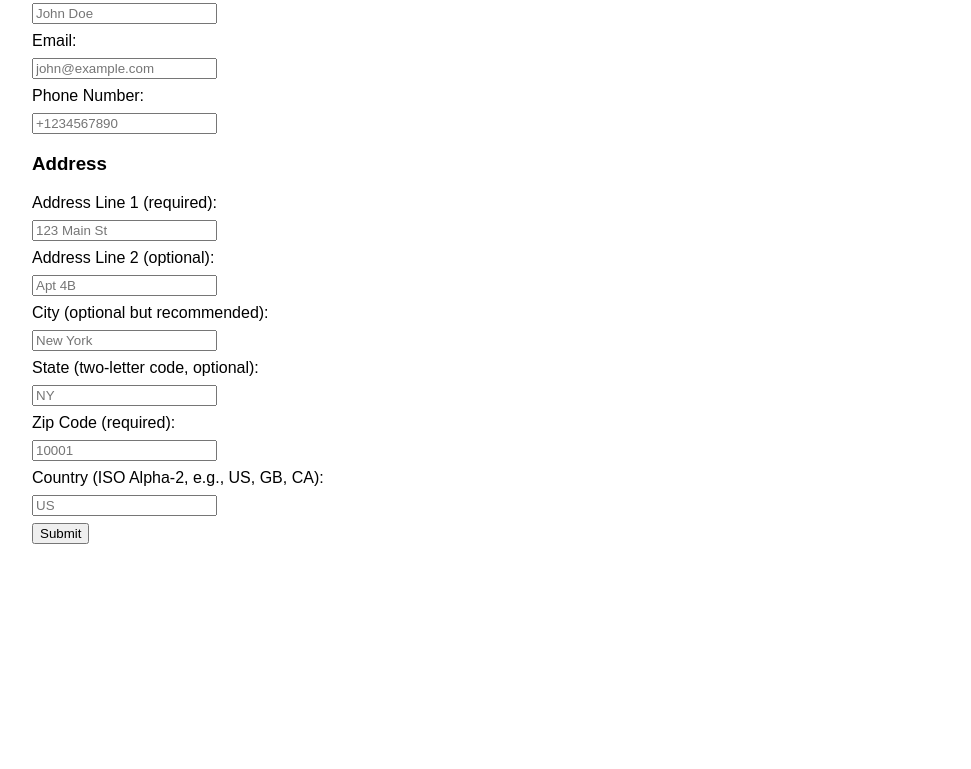
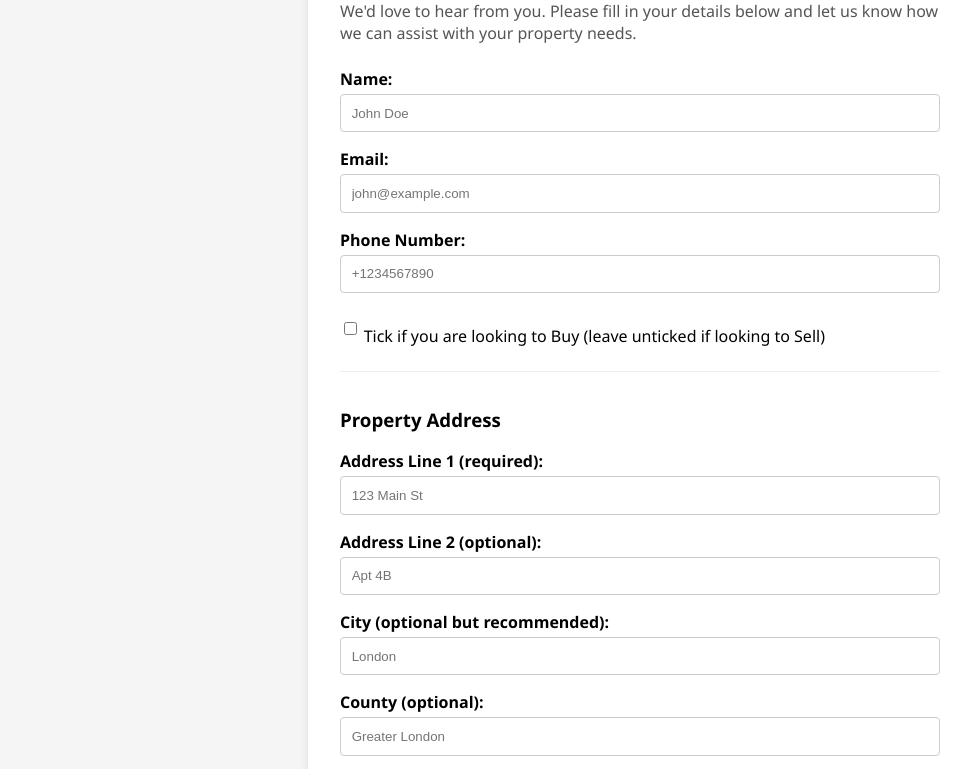
Before and after one commit to jess-heaton/vfcomp, a plain HTML site: page index.html in a window 1280 px wide. Shown: the part 147-916 px from the top of the page, without its empty margins (0-971 px from the left). Before the commit the page ends 800 px from the top, so only its background shows below. Drawn offline with Linux system fonts and the light colour scheme.

Commit message:
Update index.html

```diff
--- a/index.html
+++ b/index.html
@@ -2,26 +2,77 @@
 <html lang="en">
 <head>
   <meta charset="UTF-8">
-  <title>Make.com Outbound Call Trigger</title>
+  <title>Contact Us - Real Estate Inquiries</title>
   <style>
     body {
-      font-family: Arial, sans-serif;
-      margin: 2em;
+      font-family: 'Segoe UI', Tahoma, Geneva, Verdana, sans-serif;
+      background: #f5f5f5;
+      margin: 0;
+      padding: 0;
+    }
+    .container {
+      background: #fff;
       max-width: 600px;
+      margin: 50px auto;
+      padding: 2em;
+      border-radius: 8px;
+      box-shadow: 0 2px 10px rgba(0,0,0,0.1);
     }
-    label, input, button {
+    h1 {
+      margin-bottom: 0.5em;
+      font-size: 24px;
+    }
+    p {
+      margin-bottom: 1.5em;
+      color: #555;
+    }
+    label {
+      font-weight: bold;
+      margin-top: 1em;
       display: block;
-      margin: 0.5em 0;
     }
-    h3 {
+    input[type="text"],
+    input[type="email"] {
+      width: 100%;
+      padding: 0.8em;
+      margin-top: 0.3em;
+      border: 1px solid #ccc;
+      border-radius: 4px;
+      box-sizing: border-box;
+    }
+    input[type="checkbox"] {
+      width: auto;
+      margin-right: 0.5em;
+    }
+    button {
+      margin-top: 1.5em;
+      padding: 0.8em 1.5em;
+      background: #007BFF;
+      border: none;
+      border-radius: 4px;
+      color: #fff;
+      font-size: 16px;
+      cursor: pointer;
+    }
+    button:hover {
+      background: #0056b3;
+    }
+    .address-section {
+      margin-top: 1.5em;
+      border-top: 1px solid #eee;
+      padding-top: 1em;
+    }
+    .checkbox-group {
+      display: flex;
+      align-items: center;
       margin-top: 1em;
     }
   </style>
 </head>
 <body>
-  <h1>Make.com Outbound Call Trigger</h1>
-  <p>Please enter your details below:</p>
-
+  <div class="container">
+    <h1>Contact Us</h1>
+    <p>We'd love to hear from you. Please fill in your details below and let us know how we can assist with your property needs.</p>
     <form id="callForm">
       <!-- Name -->
       <label for="name">Name:</label>
@@ -53,9 +104,19 @@
         required
       >
 
+      <!-- Property Interest Checkbox -->
+      <div class="checkbox-group">
+        <input
+          type="checkbox"
+          id="buyingCheckbox"
+          name="buyingCheckbox"
+        >
+        <label for="buyingCheckbox" style="display: inline; font-weight: normal;">Tick if you are looking to Buy (leave unticked if looking to Sell)</label>
+      </div>
+
       <!-- Address Section -->
-    <h3>Address</h3>
-
+      <div class="address-section">
+        <h3>Property Address</h3>
         <label for="address1">Address Line 1 (required):</label>
         <input
           type="text"
@@ -78,23 +139,23 @@
           type="text"
           id="city"
           name="city"
-      placeholder="New York"
+          placeholder="London"
         >
 
-    <label for="state">State (two-letter code, optional):</label>
+        <label for="state">County (optional):</label>
         <input
           type="text"
           id="state"
           name="state"
-      placeholder="NY"
+          placeholder="Greater London"
         >
 
-    <label for="zipcode">Zip Code (required):</label>
+        <label for="zipcode">Postcode (required):</label>
         <input
           type="text"
           id="zipcode"
           name="zipcode"
-      placeholder="10001"
+          placeholder="SW1A 1AA"
           required
         >
 
@@ -103,14 +164,16 @@
           type="text"
           id="country"
           name="country"
-      placeholder="US"
+          placeholder="GB"
         >
+      </div>
 
       <!-- Submit Button -->
       <button type="submit">Submit</button>
     </form>
 
-  <div id="result" style="margin-top: 1em;"></div>
+    <div id="result" style="margin-top: 1em; color: #333;"></div>
+  </div>
 
   <script>
     document.getElementById('callForm').addEventListener('submit', function(e) {
@@ -127,6 +190,9 @@
       const zipcode = document.getElementById('zipcode').value;
       const country = document.getElementById('country').value;
 
+      // New property interest field: true if buying, false if selling
+      const isBuying = document.getElementById('buyingCheckbox').checked;
+
       // Replace with your Make.com Webhook URL
       const makeWebhookURL = 'https://hook.eu2.make.com/1ghu20spiyh2lsfmbruuvp3fq1quca71';
 
@@ -135,6 +201,7 @@
         name: name,
         email: email,
         phoneNumber: phoneNumber,
+        isBuying: isBuying,
         address: {
           address1: address1,
           address2: address2,
@@ -157,7 +224,7 @@
         if (!response.ok) {
           throw new Error('Network response was not ok');
         }
-        return response.text(); // Make.com often returns plain text or a simple JSON
+        return response.text();
       })
       .then(data => {
         document.getElementById('result').innerText = 'Request sent to Make.com! Check your scenario logs.';
```
Lines whose indentation alone changed are shown as unchanged.
